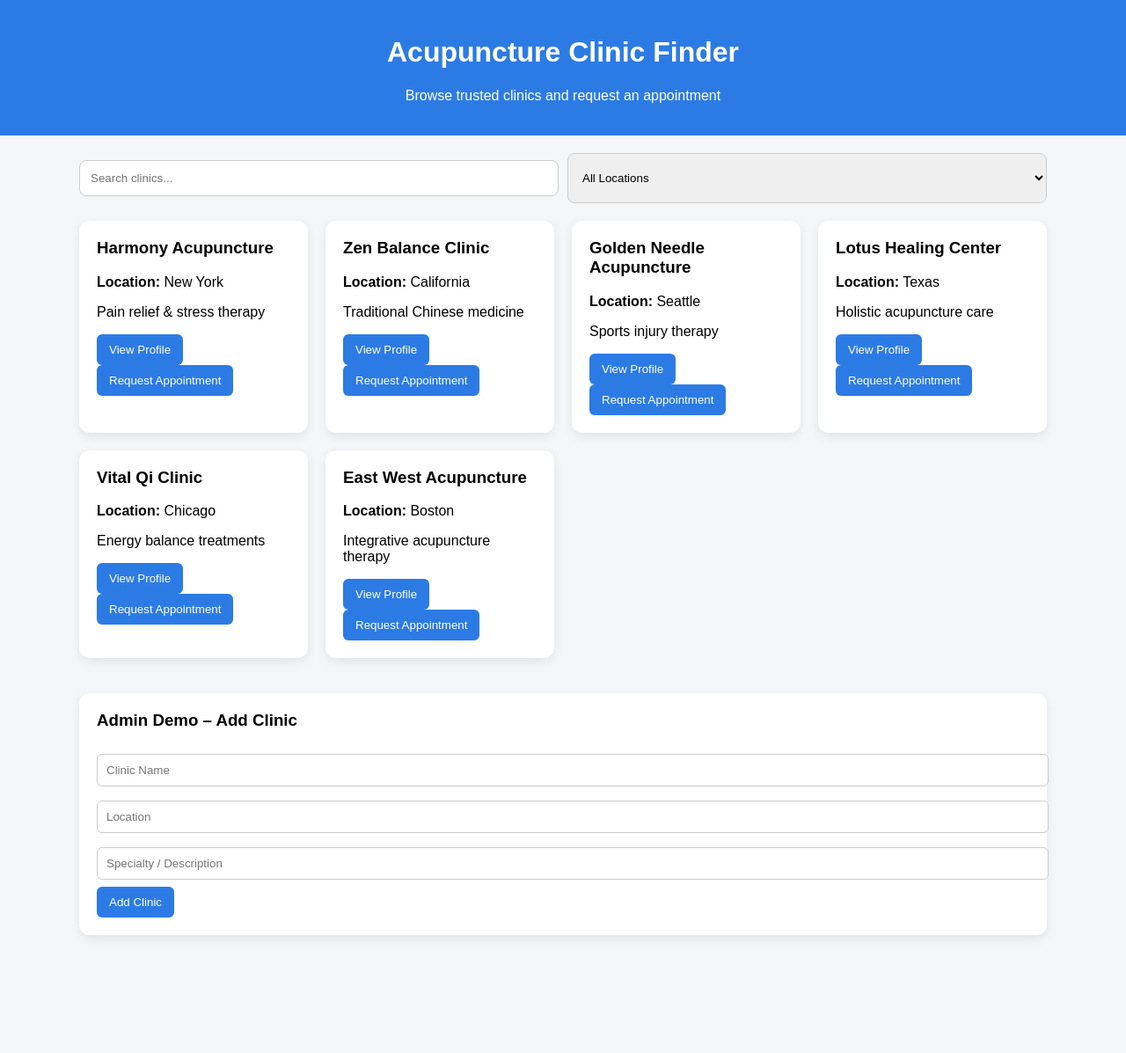
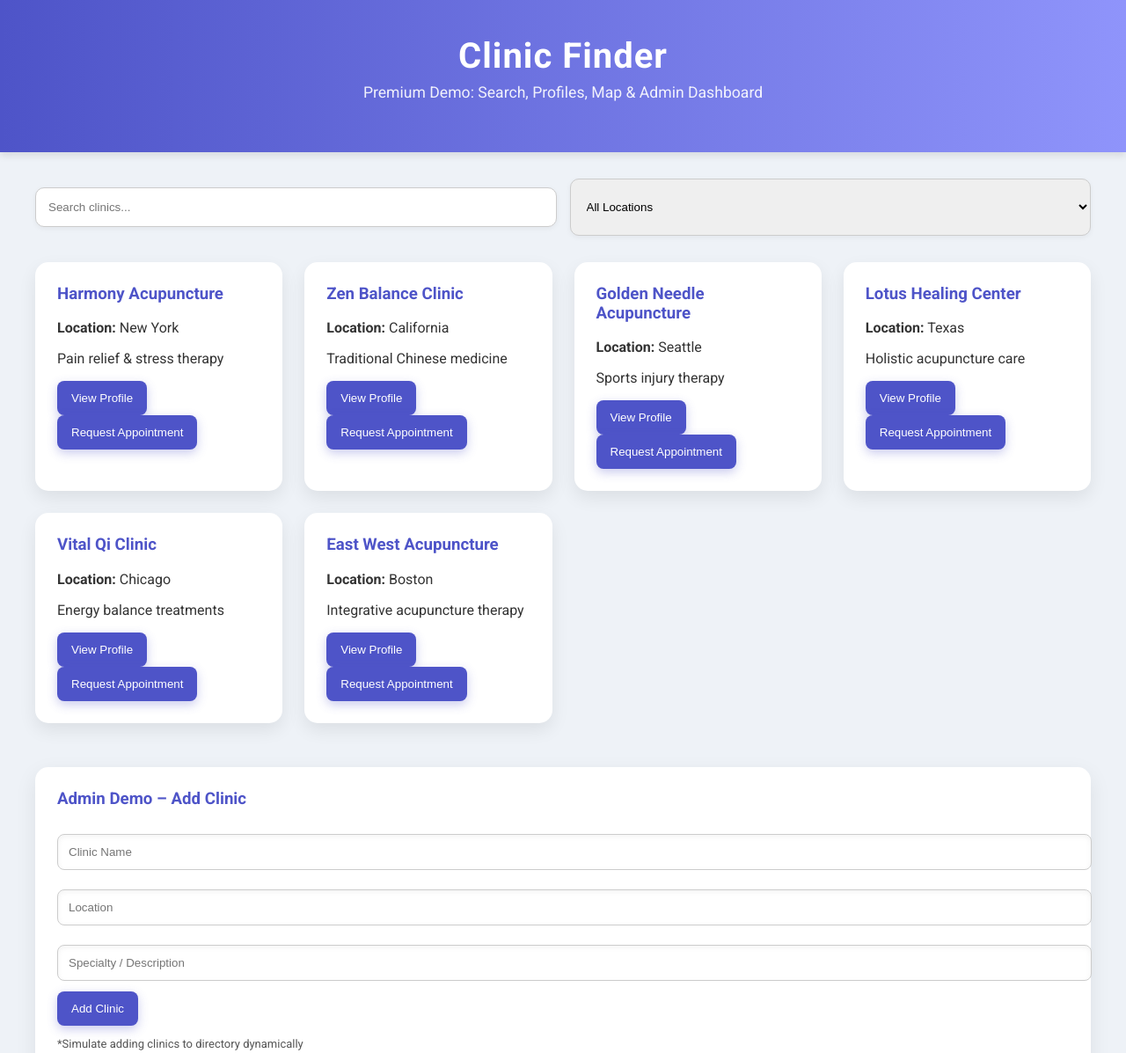
Before and after one commit to ventricle16/clinic-directory-demo, a plain HTML site: page index.html in a window 1280 px wide. Shown: the top 1197 px of the page at 88% size. Before the commit the page ends 1083 px from the top, so only its background shows below. Drawn offline with Linux system fonts and the light colour scheme.

Commit message:
updated features

```diff
--- a/index.html
+++ b/index.html
@@ -3,33 +3,39 @@
 <head>
 <meta charset="UTF-8">
 <meta name="viewport" content="width=device-width, initial-scale=1.0">
-<title>Acupuncture Clinic Directory</title>
+<title>Acupuncture Clinic Directory - Premium Demo</title>
+<link href="https://fonts.googleapis.com/css2?family=Roboto:wght@400;500;700&display=swap" rel="stylesheet">
 <style>
-body{font-family:Arial, sans-serif;margin:0;background:#f4f6f8}
-header{background:#2c7be5;color:white;padding:20px;text-align:center}
-.container{max-width:1100px;margin:auto;padding:20px}
-.search{display:flex;gap:10px;margin-bottom:20px}
-.search input,.search select{flex:1;padding:12px;border-radius:8px;border:1px solid #ccc}
-.grid{display:grid;grid-template-columns:repeat(auto-fit,minmax(250px,1fr));gap:20px}
-.card{background:white;border-radius:12px;padding:20px;box-shadow:0 4px 12px rgba(0,0,0,0.08)}
-.card h3{margin-top:0}
-button{background:#2c7be5;color:white;border:none;padding:10px 14px;border-radius:6px;cursor:pointer}
-button:hover{opacity:0.9}
-.modal{display:none;position:fixed;top:0;left:0;width:100%;height:100%;background:rgba(0,0,0,0.5);align-items:center;justify-content:center}
-.modal-content{background:white;padding:25px;border-radius:10px;width:340px}
-.modal-content h3{margin-top:0}
-input{width:100%;padding:10px;margin:8px 0;border:1px solid #ccc;border-radius:6px}
-.profile{display:none;background:white;padding:20px;border-radius:12px;box-shadow:0 4px 12px rgba(0,0,0,0.08);margin-bottom:20px}
-.map{margin-top:15px}
-.admin{margin-top:40px;background:white;padding:20px;border-radius:12px;box-shadow:0 4px 12px rgba(0,0,0,0.08)}
-.admin h3{margin-top:0}
+body{font-family:'Roboto',sans-serif;margin:0;background:#eef2f7;color:#333}
+header{background:linear-gradient(90deg,#4e54c8,#8f94fb);color:white;padding:40px 20px;text-align:center;box-shadow:0 4px 8px rgba(0,0,0,0.1)}
+header h1{margin:0;font-size:2.5em;letter-spacing:1px}
+header p{font-size:1.1em;margin-top:8px;opacity:0.9}
+.container{max-width:1200px;margin:auto;padding:30px}
+.search{display:flex;gap:15px;margin-bottom:30px}
+.search input,.search select{flex:1;padding:14px;border-radius:10px;border:1px solid #ccc;box-shadow:0 2px 6px rgba(0,0,0,0.05);transition:0.3s}
+.search input:focus,.search select:focus{border-color:#4e54c8;box-shadow:0 4px 12px rgba(78,84,200,0.2);outline:none}
+.grid{display:grid;grid-template-columns:repeat(auto-fit,minmax(280px,1fr));gap:25px}
+.card{background:white;border-radius:15px;padding:25px;box-shadow:0 8px 20px rgba(0,0,0,0.08);transition:transform 0.3s,box-shadow 0.3s;cursor:pointer}
+.card:hover{transform:translateY(-8px);box-shadow:0 12px 24px rgba(0,0,0,0.15)}
+.card h3{margin-top:0;color:#4e54c8}
+button{background:#4e54c8;color:white;border:none;padding:12px 16px;border-radius:8px;cursor:pointer;transition:0.3s;box-shadow:0 4px 12px rgba(78,84,200,0.3)}
+button:hover{background:#3b3fc1;transform:scale(1.05)}
+.modal{display:none;position:fixed;top:0;left:0;width:100%;height:100%;background:rgba(0,0,0,0.6);align-items:center;justify-content:center;z-index:1000}
+.modal-content{background:white;padding:30px;border-radius:15px;width:350px;box-shadow:0 12px 30px rgba(0,0,0,0.2)}
+input{width:100%;padding:12px;margin:10px 0;border:1px solid #ccc;border-radius:8px;box-shadow:inset 0 2px 6px rgba(0,0,0,0.05);transition:0.3s}
+input:focus{border-color:#4e54c8;box-shadow:0 4px 12px rgba(78,84,200,0.2);outline:none}
+.profile{display:none;background:white;padding:25px;border-radius:15px;box-shadow:0 8px 24px rgba(0,0,0,0.08);margin-bottom:30px;transition:0.3s}
+.map{margin-top:20px;border-radius:12px;overflow:hidden;box-shadow:0 4px 16px rgba(0,0,0,0.1)}
+.admin{margin-top:50px;background:white;padding:25px;border-radius:15px;box-shadow:0 8px 24px rgba(0,0,0,0.08)}
+.admin h3{margin-top:0;color:#4e54c8}
+.admin input{margin-bottom:12px}
 </style>
 </head>
 <body>
 
 <header>
-<h1>Acupuncture Clinic Finder</h1>
-<p>Browse trusted clinics and request an appointment</p>
+<h1> Clinic Finder</h1>
+<p>Premium Demo: Search, Profiles, Map & Admin Dashboard</p>
 </header>
 
 <div class="container">
@@ -57,6 +63,7 @@ input{width:100%;padding:10px;margin:8px 0;border:1px solid #ccc;border-radius:6
 <input id="adminLocation" placeholder="Location">
 <input id="adminDesc" placeholder="Specialty / Description">
 <button onclick="addClinic()">Add Clinic</button>
+<p style="font-size:13px;color:#555;">*Simulate adding clinics to directory dynamically</p>
 </div>
 
 </div>
@@ -75,7 +82,6 @@ input{width:100%;padding:10px;margin:8px 0;border:1px solid #ccc;border-radius:6
 
 <script>
 let redirectUrl="";
-
 const clinics=[
 {name:"Harmony Acupuncture",location:"New York",desc:"Pain relief & stress therapy",url:"https://exampleclinic.com/book"},
 {name:"Zen Balance Clinic",location:"California",desc:"Traditional Chinese medicine",url:"https://exampleclinic.com/book2"},
@@ -88,18 +94,10 @@ const clinics=[
 function renderClinics(list){
 const grid=document.getElementById('clinicGrid');
 grid.innerHTML="";
-
 list.forEach((c,i)=>{
 const card=document.createElement('div');
 card.className='card';
-card.innerHTML=`
-<h3>${c.name}</h3>
-<p><b>Location:</b> ${c.location}</p>
-<p>${c.desc}</p>
-<button onclick="viewProfile(${i})">View Profile</button>
-<button onclick="openForm('${c.url}')">Request Appointment</button>
-`;
-
+card.innerHTML=`<h3>${c.name}</h3><p><b>Location:</b> ${c.location}</p><p>${c.desc}</p><button onclick="viewProfile(${i})">View Profile</button> <button onclick="openForm('${c.url}')">Request Appointment</button>`;
 grid.appendChild(card);
 });
 }
@@ -107,63 +105,32 @@ grid.appendChild(card);
 function viewProfile(i){
 const c=clinics[i];
 const profile=document.getElementById('clinicProfile');
-
 profile.style.display='block';
-profile.innerHTML=`
-<h2>${c.name}</h2>
-<p><b>Location:</b> ${c.location}</p>
-<p>${c.desc}</p>
-<button onclick="openForm('${c.url}')">Request Appointment</button>
-
-<div class="map">
-<iframe width="100%" height="200" frameborder="0" style="border:0"
-src="https://maps.google.com/maps?q=${c.location}&output=embed"></iframe>
-</div>
-`;
-
+profile.innerHTML=`<h2>${c.name}</h2><p><b>Location:</b> ${c.location}</p><p>${c.desc}</p><button onclick="openForm('${c.url}')">Request Appointment</button><div class='map'><iframe width='100%' height='250' frameborder='0' style='border:0' src='https://maps.google.com/maps?q=${c.location}&output=embed'></iframe></div>`;
 window.scrollTo({top:0,behavior:'smooth'});
 }
 
-function openForm(url){
-redirectUrl=url;
-document.getElementById('formModal').style.display='flex';
-}
-
-document.getElementById('appointmentForm').addEventListener('submit',function(e){
-e.preventDefault();
-window.location.href=redirectUrl;
-});
-
+function openForm(url){redirectUrl=url;document.getElementById('formModal').style.display='flex';}
+document.getElementById('appointmentForm').addEventListener('submit',function(e){e.preventDefault();window.location.href=redirectUrl;});
 function addClinic(){
 const name=document.getElementById('adminName').value;
 const location=document.getElementById('adminLocation').value;
 const desc=document.getElementById('adminDesc').value;
-
 if(!name||!location)return;
-
 clinics.push({name,location,desc,url:'#'});
 renderClinics(clinics);
 }
 
 const searchInput=document.getElementById('searchInput');
 const locationFilter=document.getElementById('locationFilter');
-
 function filter(){
 const text=searchInput.value.toLowerCase();
 const loc=locationFilter.value;
-
-const filtered=clinics.filter(c=>{
-const matchText=c.name.toLowerCase().includes(text);
-const matchLoc=!loc||c.location===loc;
-return matchText && matchLoc;
-});
-
+const filtered=clinics.filter(c=>c.name.toLowerCase().includes(text)&&(!loc||c.location===loc));
 renderClinics(filtered);
 }
-
 searchInput.addEventListener('keyup',filter);
 locationFilter.addEventListener('change',filter);
-
 renderClinics(clinics);
 </script>
 
```
